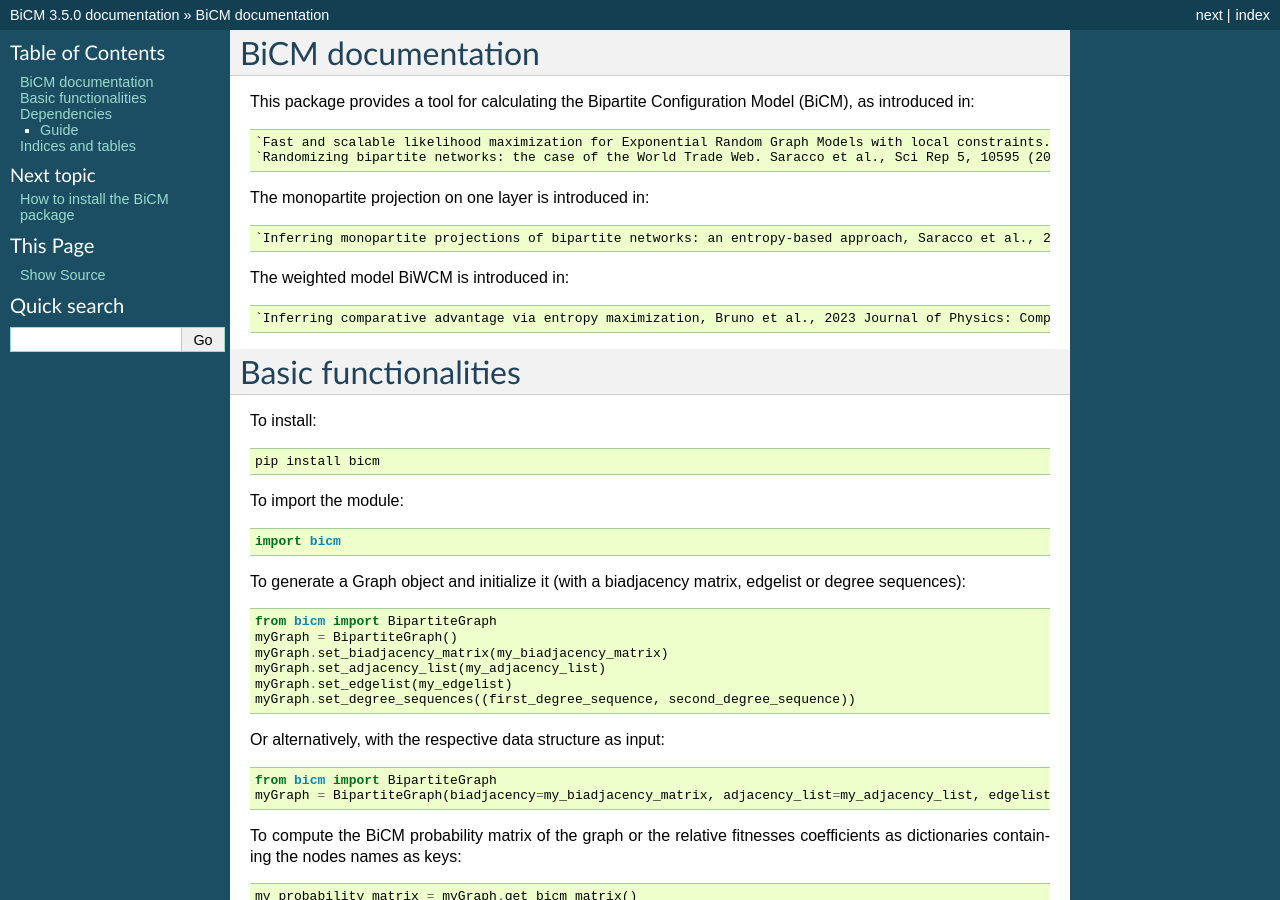
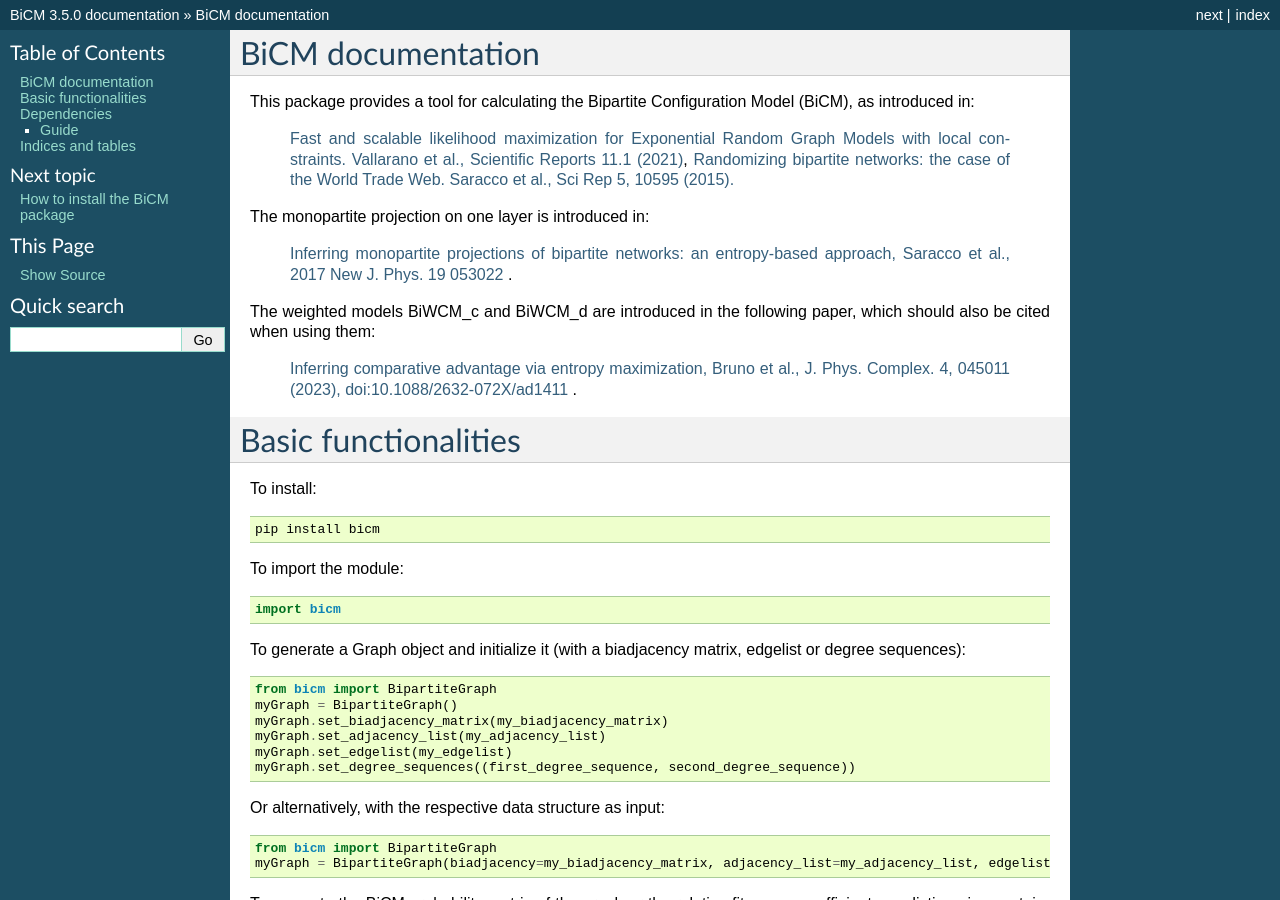
Before and after one commit to mat701/BiCM, a Sphinx documentation site: the page built from docs/source/index.rst, in a window 1280 px wide and 900 px high. Built offline with Sphinx 7.4.7, drawn with Linux system fonts in a browser that asks for light colours.

Commit message:
Docs: require citing Bruno et al. 2023 for the weighted models, make reference links clickable
Co-Authored-By: Claude Opus 5.5 <noreply@anthropic.com>
Claude-Session: https://claude.ai/code/session_01EU5eb7HkJmj1jLMxYthYhi

```diff
--- a/docs/source/index.rst
+++ b/docs/source/index.rst
@@ -1,18 +1,18 @@
 BiCM documentation
 =====================================
 
-This package provides a tool for calculating the Bipartite Configuration Model (BiCM), as introduced in::
+This package provides a tool for calculating the Bipartite Configuration Model (BiCM), as introduced in:
 
     `Fast and scalable likelihood maximization for Exponential Random Graph Models with local constraints. Vallarano et al., Scientific Reports 11.1 (2021) <https://doi.org/10.1038/s41598-021-93830-4>`_,
     `Randomizing bipartite networks: the case of the World Trade Web. Saracco et al., Sci Rep 5, 10595 (2015). <https://doi.org/10.1038/srep10595>`_
 
-The monopartite projection on one layer is introduced in::
+The monopartite projection on one layer is introduced in:
 
     `Inferring monopartite projections of bipartite networks: an entropy-based approach, Saracco et al., 2017 New J. Phys. 19 053022 <https://doi.org/10.1088/1367-2630/aa6b38>`_ .
 
-The weighted model BiWCM is introduced in::
+The weighted models BiWCM_c and BiWCM_d are introduced in the following paper, which should also be cited when using them:
 
-    `Inferring comparative advantage via entropy maximization, Bruno et al., 2023 Journal of Physics: Complexity, Volume 4, Number 4 <https://doi.org/10.1088/2632-072X/ad1411>`_ .
+    `Inferring comparative advantage via entropy maximization, Bruno et al., J. Phys. Complex. 4, 045011 (2023), doi:10.1088/2632-072X/ad1411 <https://doi.org/10.1088/2632-072X/ad1411>`_ .
 
 Basic functionalities
 =====================================
```
